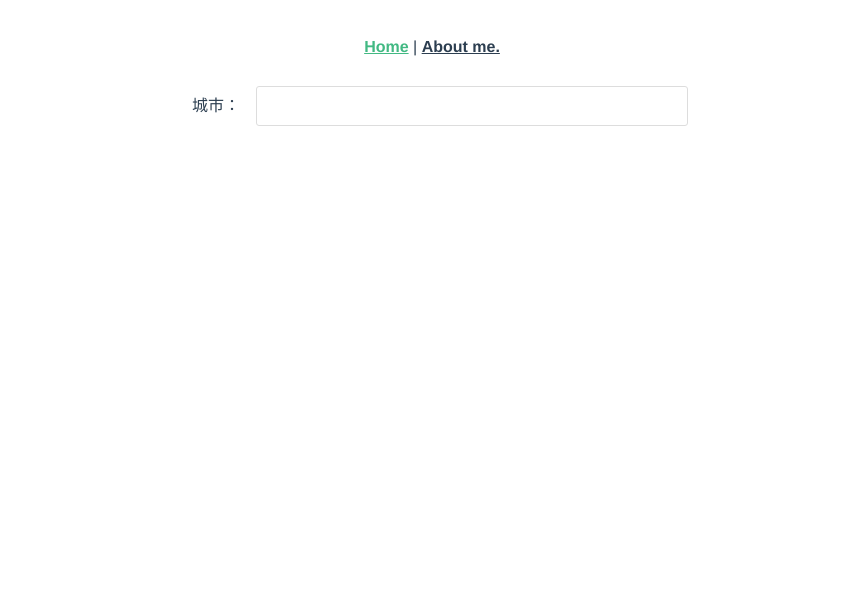
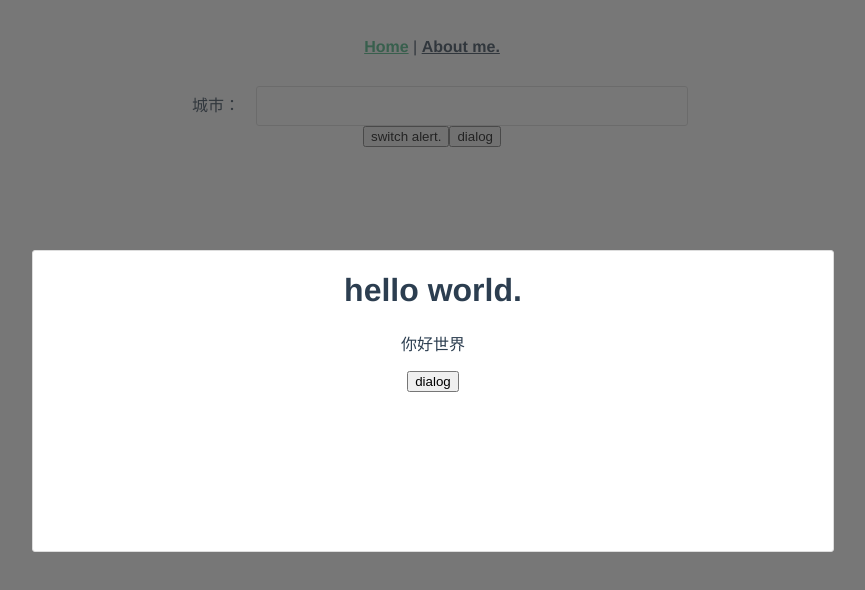
Before and after one commit to bey6/docimax-ui, a Vue app: page / in a window 1280 px wide. Shown: the top 590 px of the page, without its empty margins (208-1073 px from the left). Built offline with nearby package versions, Linux system fonts and the light colour scheme.

Commit message:
alert & dialog

```diff
--- /dev/null
+++ b/src/components/alert/index.js
@@ -0,0 +1,7 @@
+import Alert from './src/main';
+
+Alert.install = function (Vue) {
+  Vue.component(Alert.name, Alert);
+};
+
+export default Alert;
--- /dev/null
+++ b/src/components/alert/src/main.vue
@@ -0,0 +1,80 @@
+<template>
+  <div class="dui-alert"
+       :class="{'dui-alert-hidden': !value}">
+    <span>{{message}}</span><button @click="handleClose">close</button>
+  </div>
+</template>
+
+<script>
+export default {
+  name: 'dui-alert',
+  props: {
+    value: {
+      type: Boolean,
+      default: false
+    },
+    message: {
+      type: String,
+      default: ''
+    }
+  },
+  updated () {
+    if (this.value) {
+      setTimeout(() => {
+        this.$emit('input', !this.value);
+      }, 3000);
+    }
+
+  },
+  methods: {
+    handleClose () {
+      this.$emit('input', !this.value);
+    }
+  }
+};
+</script>
+
+<style>
+.dui-alert {
+  position: absolute;
+  box-sizing: border-box;
+  top: 0;
+  left: 15%;
+  text-align: left;
+  height: 30px;
+  width: 70%;
+  color: #3d3d3d;
+  background-color: #f1f1f1;
+  border-radius: 0 0 3px 3px;
+  border: 1px solid #ddd;
+  box-shadow: 0 0 3px #ddd;
+  transition: top 0.15s ease-in-out;
+}
+
+.dui-alert-hidden {
+  top: -35px;
+}
+
+.dui-alert span {
+  display: inline-block;
+  box-sizing: border-box;
+  padding-left: 8px;
+  max-width: calc(100% - 45px);
+  overflow: hidden;
+  text-overflow: ellipsis;
+  white-space: nowrap;
+  line-height: 30px;
+}
+
+.dui-alert button {
+  float: right;
+  display: block;
+  box-sizing: border-box;
+  width: 45px;
+  height: 100%;
+  background-color: #fff0;
+  color: crimson;
+  border: 0;
+  cursor: pointer;
+}
+</style>
--- /dev/null
+++ b/src/components/dialog/index.js
@@ -0,0 +1,7 @@
+import Dialog from './src/main';
+
+Dialog.install = function (Vue) {
+  Vue.component(Dialog.name, Dialog);
+};
+
+export default Dialog;
--- /dev/null
+++ b/src/components/dialog/src/main.vue
@@ -0,0 +1,77 @@
+<template>
+  <div>
+    <div class="dui-dialog-modal"
+         v-show="modal"
+         :class="{'dui-dialog-modal-hidden': value}"></div>
+    <div class="dui-dialog-box"
+         :class="{'dui-dialog-box-hidden': value}"
+         :style="{ 'width': width + 'px', 'height': this.height + 'px', 'left': `calc(50% - ${width / 2}px)`, 'top': `calc(50% - ${height / 2}px)` }">
+      <slot />
+    </div>
+  </div>
+</template>
+
+<script>
+export default {
+  name: 'dui-dialog',
+  props: {
+    value: {
+      type: Boolean,
+      default: false
+    },
+    modal: {
+      type: Boolean,
+      default: false
+    },
+    width: {
+      type: Number,
+      default: 512
+    },
+    height: {
+      type: Number,
+      default: 256
+    }
+  }
+};
+</script>
+
+<style>
+.dui-dialog-box {
+  position: absolute;
+  left: calc(50% - 256px);
+  top: calc(50% - 128px);
+  width: 512px;
+  height: 256px;
+  border: 1px solid #ddd;
+  border-radius: 3px;
+  background-color: #fff;
+  z-index: 1000;
+  transition: transform 0.15s ease-in-out,
+    opacity 0.15s ease-in-out left 0.15s ease-in-out;
+}
+
+.dui-dialog-modal {
+  position: absolute;
+  box-sizing: border-box;
+  height: 100vh;
+  width: 100vw;
+  top: 0;
+  left: 0;
+  z-index: 999;
+  background-color: #333a;
+  transition: opacity 0.15s ease-in-out;
+}
+
+.dui-dialog-box-hidden {
+  transform: scale(0.6);
+  opacity: 0;
+  z-index: -1;
+  left: 0;
+  top: 0;
+}
+
+.dui-dialog-modal-hidden {
+  opacity: 0;
+  z-index: -1;
+}
+</style>
--- a/src/components/index.js
+++ b/src/components/index.js
@@ -1,29 +1,32 @@
 import pkg from '../../package.json';
 
+import Alert from './alert';
+import Dialog from './dialog';
 import Select from './select';
-import Wellcome from './wellcome';
 
 const components = [
-  Wellcome,
+  Alert,
+  Dialog,
   Select
-]
+];
 
-const install = function (Vue, options) {
-  console.log(`@docimax/ui version: ${pkg.version}`)
+// eslint-disable-next-line no-unused-vars
+const install = function (Vue, options = {}) {
+  console.log(`@docimax/ui version: ${pkg.version}`);
   if (install.installed) {
-    return
+    return;
   }
-  install.installed = true
+  install.installed = true;
   components.map(component => {
-    Vue.component(component.name, component)
-  })
-}
+    Vue.component(component.name, component);
+  });
+};
 
 if (typeof window !== 'undefined' && window.Vue) {
-  install(window.Vue)
+  install(window.Vue);
 }
 
 export default {
   install,
   ...components
-}
+};
--- a/src/components/select/index.js
+++ b/src/components/select/index.js
@@ -1,7 +1,7 @@
 import Select from './src/main';
 
 Select.install = function (Vue) {
-  Vue.component(Select.name, Select)
-}
+  Vue.component(Select.name, Select);
+};
 
-export default Select
+export default Select;
--- a/src/components/wellcome/index.js
+++ /dev/null
@@ -1,7 +0,0 @@
-import Wellcome from './src/main';
-
-Wellcome.install = function (Vue) {
-  Vue.component(Wellcome.name, Wellcome)
-}
-
-export default Wellcome
--- a/src/components/wellcome/src/main.vue
+++ /dev/null
@@ -1,24 +0,0 @@
-<template>
-  <div class="d-wellcome">
-    <h1>DOCIMAX UI BETA</h1>
-    <P>这是一个测试组件，当你可以看到它的时候，就表明你已经成功引入了 DOCIMAX UI。</P>
-  </div>
-</template>
-
-<script>
-import pkg from '../../../../package.json';
-export default {
-  name: 'd-wellcome',
-  data: () => ({
-    version: pkg.version
-  })
-}
-</script>
-
-<style>
-.d-wellcome {
-  margin: 0;
-  padding: 0;
-  text-align: center;
-}
-</style>
--- a/src/views/Home.vue
+++ b/src/views/Home.vue
@@ -15,6 +15,20 @@
                     @onSelectAllChange="handleSelectAllChange"></dui-select>
       </div>
     </label>
+    <dui-alert v-model="alert"
+               message="天街小雨润如酥" />
+    <dui-dialog v-model="dialog"
+                :modal="true"
+                :width="800"
+                :height="300">
+      <h1>hello world.</h1>
+      <p>你好世界</p>
+      <button @click="handleDialog">dialog</button>
+    </dui-dialog>
+    <div>
+      <button @click="handleSwtich">switch alert.</button>
+      <button @click="handleDialog">dialog</button>
+    </div>
   </div>
 </template>
 
@@ -22,6 +36,8 @@
 export default {
   name: 'home',
   data: () => ({
+    alert: false,
+    dialog: false,
     items: [
       { content: '北京', code: 'bj' },
       { content: '上海', code: 'sh' },
@@ -34,8 +50,15 @@ export default {
     handleChange (v) {
       this.selected = v;
     },
+    // eslint-disable-next-line no-unused-vars
     handleSelectAllChange ({ checked, value }) {
       this.selected = value;
+    },
+    handleSwtich () {
+      this.alert = !this.alert;
+    },
+    handleDialog () {
+      this.dialog = !this.dialog;
     }
   }
 };
```
Also changed, not shown: src/main.js (+9 -7 lines), src/store.js (+5 -4 lines).
